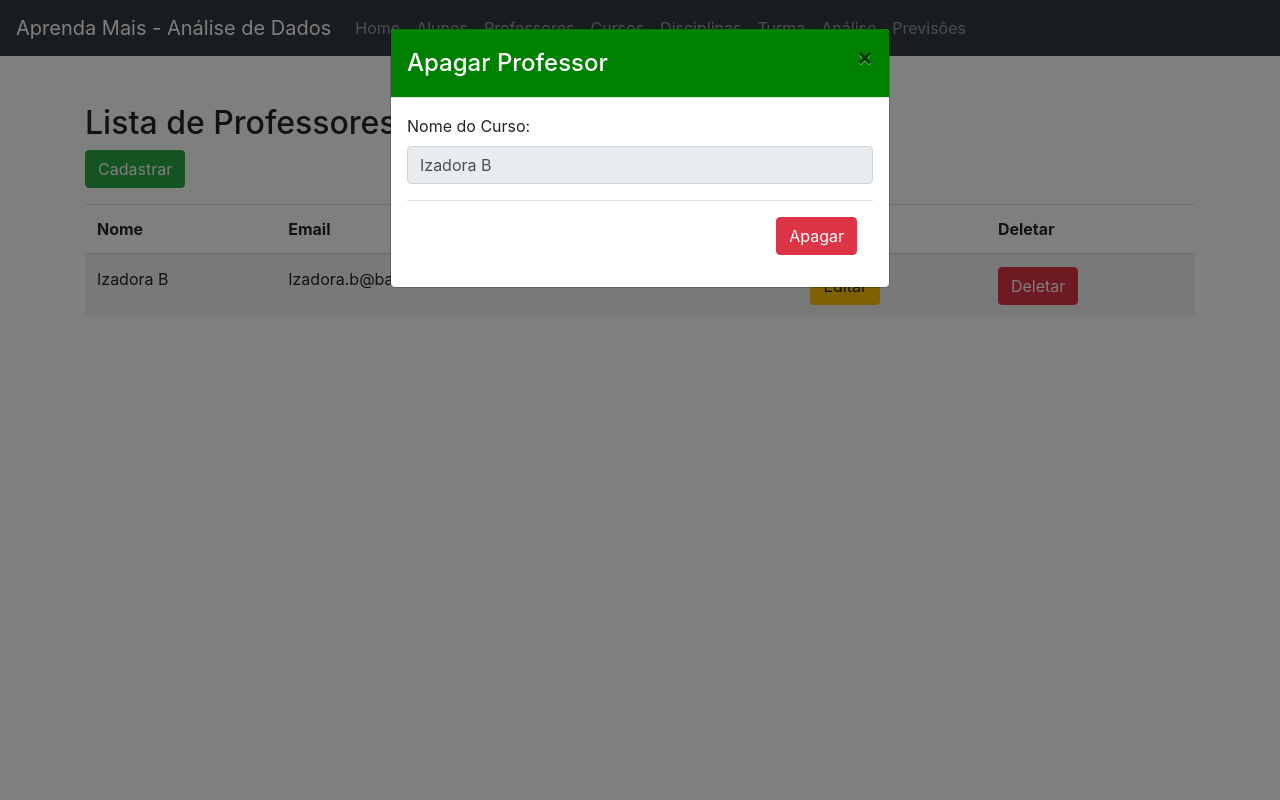
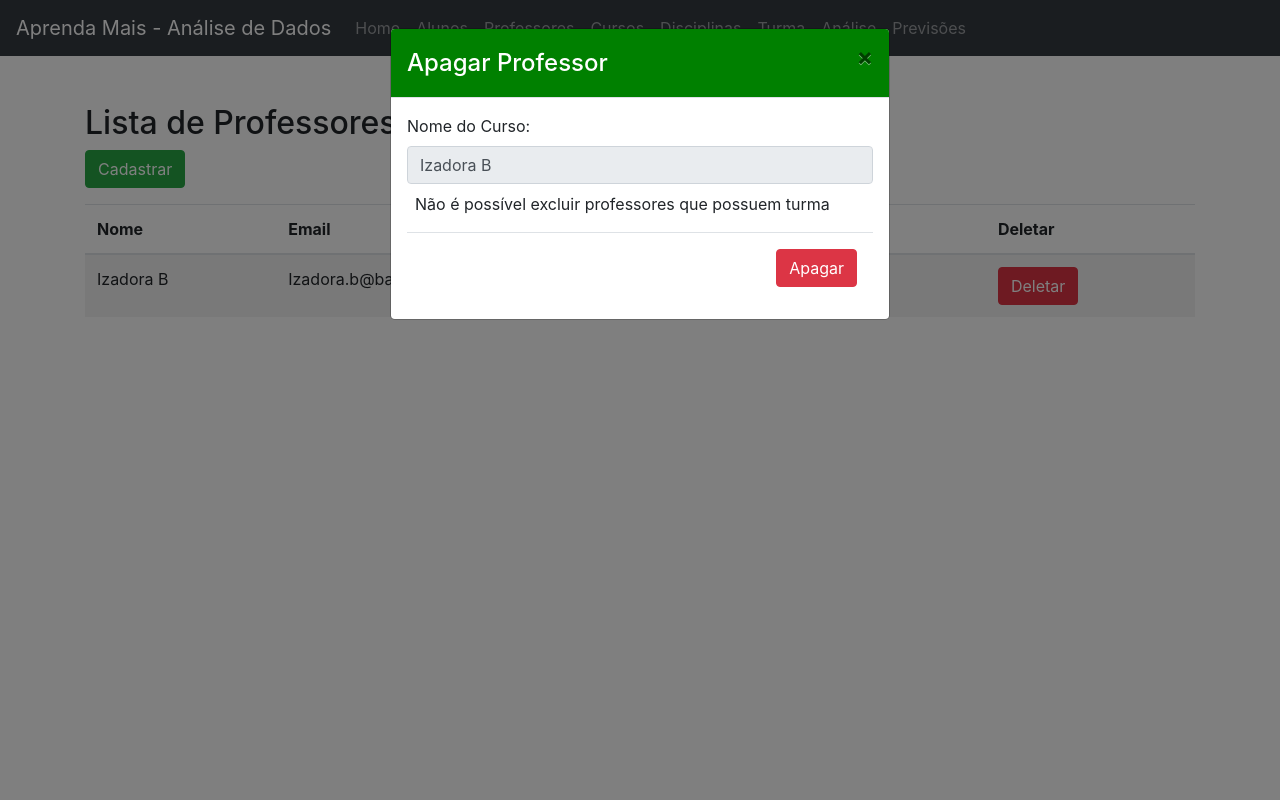
Before and after one commit to LeandroHLL/AprendaMaisPHP, a PHP site: page /Browser/Template/professor.php in a window 1280 px wide, after a click on "Deletar". Run offline with PHP 8.4, Linux system fonts and the light colour scheme; data comes from the database, SQL or seed files in the repository.

Commit message:
Update professor.php

```diff
--- a/Browser/Template/professor.php
+++ b/Browser/Template/professor.php
@@ -131,6 +131,7 @@ if (isset($_GET['message'])) {
             placeholder="informe nome"
             id="recipient-nome"
             name="nome" readOnly>
+            <p class="ml-2 pt-2">Não é possível excluir professores que possuem turma</p>
         </div>
         <!-- Modal footer -->
         <div class="modal-footer">
```
